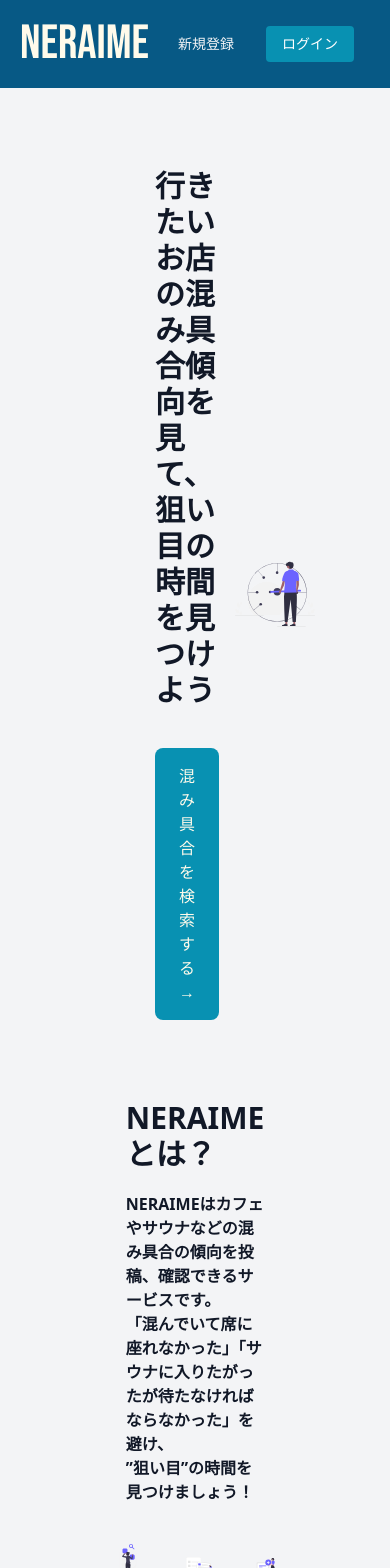
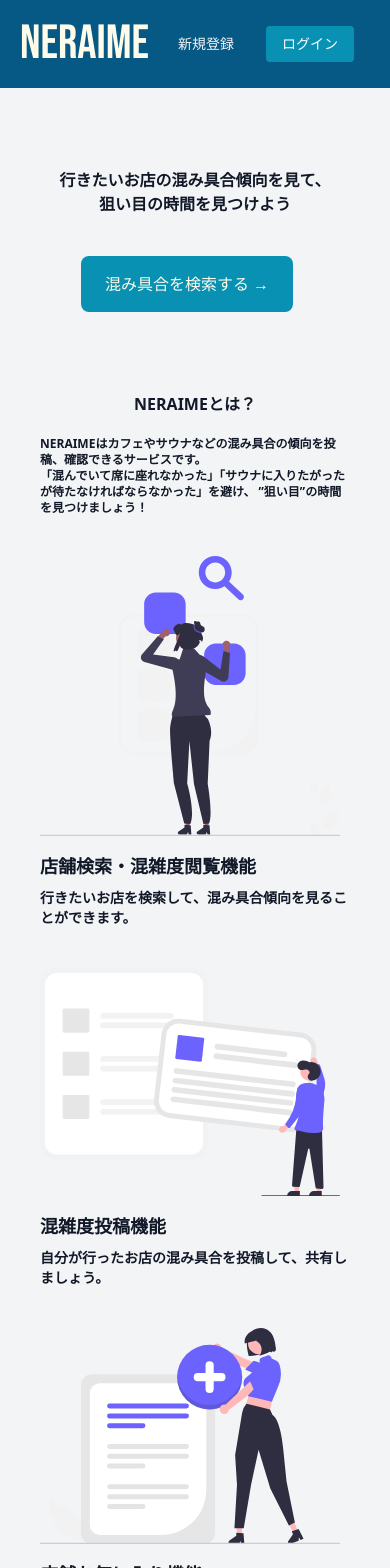
Before and after one commit to Hijikata1869/neraime-frontend, a Next.js app: page / in a window 390 px wide. Shown: the top 1568 px of the page. Built offline with nearby package versions, Linux system fonts and the light colour scheme; no server answers.

Commit message:
トップページをレスポンシブ化#36

```diff
--- a/components/CrowdednessReviewCard.tsx
+++ b/components/CrowdednessReviewCard.tsx
@@ -19,12 +19,13 @@ export const CrowdednessReviewCard: React.FC<CrowdednessReviewCardProps> = memo(
       }
     };
     return (
-      <div className="px-20 w-full">
+      <div className="lg:px-20 md:px-10 w-full">
         {reviews?.map((review) => (
           <div
             key={review.id}
             className="bg-white px-8 py-4 mb-10 rounded-lg shadow-md flex flex-col"
           >
+            <div className="hidden md:block">
               <div className="flex justify-between items-center mb-2">
                 <div>
                   <p className="text-gray-500 text-xs">{`${review.created_at} ${review.day_of_week} ${review.time}の訪問`}</p>
@@ -34,23 +35,44 @@ export const CrowdednessReviewCard: React.FC<CrowdednessReviewCardProps> = memo(
                     review.level
                   )}`}
                 >
-                <p className={`text-sm text-white font-bold`}>{review.level}</p>
+                  <p className={`text-sm text-white font-bold`}>
+                    混み具合：{review.level}
+                  </p>
+                </div>
+              </div>
+            </div>
+            <div className="md:hidden mb-2">
+              <div className="flex flex-col justify-start items-start">
+                <div>
+                  <p className="text-gray-500 text-xs mb-2">{`${review.created_at} ${review.day_of_week} ${review.time}の訪問`}</p>
+                </div>
+                <div
+                  className={`px-2 py-1 rounded ${changeBackgroundColor(
+                    review.level
+                  )}`}
+                >
+                  <p className={`text-sm text-white font-bold`}>
+                    混み具合：{`${review.level}`}
+                  </p>
+                </div>
               </div>
             </div>
             <div>
               <Link
                 href={`/stores/${review.store_id}`}
-                className="font-bold text-lg text-cyan-600"
+                className="font-bold md:text-lg text-sm text-cyan-600"
               >
                 {review.store_name}
               </Link>
             </div>
             {review.memo?.length !== 0 && (
               <div className="mt-2">
-                <p className="text-gray-900">{review.memo}</p>
+                <p className="text-gray-900 text-sm md:text-base">
+                  {review.memo}
+                </p>
               </div>
             )}
-            <div className="flex items-center justify-end mt-4">
+            <div className="flex items-center md:justify-end justify-start mt-4">
               <div className="flex items-center">
                 <div className="relative w-10 h-10">
                   <Image
--- a/components/IndexPage.tsx
+++ b/components/IndexPage.tsx
@@ -4,13 +4,13 @@ import Image from "next/image";
 
 export const IndexPage: React.FC = memo(() => {
   return (
-    <div className="w-full flex flex-col justify-center items-center px-40 pt-20">
-      <div className="flex justify-between">
-        <div className="flex flex-col justify-center">
-          <h2 className="text-gray-900 font-bold text-3xl">
+    <div className="w-full flex flex-col justify-center items-center lg:px-40 md:px-20 px-10 pt-20">
+      <div className="flex md:justify-between">
+        <div className="flex flex-col md:justify-center items-center md:items-start">
+          <h2 className="text-gray-900 font-bold lg:text-3xl md:text-xl">
             行きたいお店の混み具合傾向を見て、
           </h2>
-          <h2 className="text-gray-900 font-bold text-3xl">
+          <h2 className="text-gray-900 font-bold lg:text-3xl md:text-xl">
             狙い目の時間を見つけよう
           </h2>
           <div>
@@ -27,22 +27,31 @@ export const IndexPage: React.FC = memo(() => {
           width={350}
           height={350}
           priority
+          className="hidden md:block"
         />
       </div>
       <div className="flex flex-col mt-20">
         <div className="flex flex-col justify-center items-center">
-          <h2 className="text-gray-900 font-bold text-3xl">NERAIMEとは？</h2>
-          <p className="text-gray-900 font-semibold mt-5">
+          <h2 className="text-gray-900 font-bold lg:text-3xl md:text-xl">
+            NERAIMEとは？
+          </h2>
+          <p className="text-gray-900 font-semibold mt-5 lg:text-base md:text-sm hidden md:block">
             NERAIMEはカフェやサウナなどの混み具合の傾向を投稿、確認できるサービスです。
             <br />
             「混んでいて席に座れなかった」「サウナに入りたがったが待たなければならなかった」を避け、
             <br />
             ”狙い目”の時間を見つけましょう！
           </p>
+          <p className="text-gray-900 font-semibold mt-5 text-xs md:hidden">
+            NERAIMEはカフェやサウナなどの混み具合の傾向を投稿、確認できるサービスです。
+            <br />
+            「混んでいて席に座れなかった」「サウナに入りたがったが待たなければならなかった」を避け、
+            ”狙い目”の時間を見つけましょう！
+          </p>
         </div>
       </div>
-      <div className="flex justify-between items-baseline space-x-10 mt-10">
-        <div className="flex flex-col w-1/3">
+      <div className="flex md:flex-row flex-col md:justify-between md:items-baseline md:space-x-10 mt-10">
+        <div className="flex flex-col md:w-1/3 mb-10 md:mb-0">
           <Image
             src={"/search.svg"}
             alt="title image"
@@ -57,7 +66,7 @@ export const IndexPage: React.FC = memo(() => {
             行きたいお店を検索して、混み具合傾向を見ることができます。
           </p>
         </div>
-        <div className="flex flex-col w-1/3">
+        <div className="flex flex-col md:w-1/3 mb-10 md:mb-0">
           <Image
             src={"/post.svg"}
             alt="title image"
@@ -72,7 +81,7 @@ export const IndexPage: React.FC = memo(() => {
             自分が行ったお店の混み具合を投稿して、共有しましょう。
           </p>
         </div>
-        <div className="flex flex-col w-1/3">
+        <div className="flex flex-col md:w-1/3">
           <Image
             src={"/bookmark.svg"}
             alt="title image"
--- a/components/LatestAllPosts.tsx
+++ b/components/LatestAllPosts.tsx
@@ -28,7 +28,7 @@ export const LatestAllPosts: React.FC = memo(() => {
   }, []);
 
   return (
-    <div className="w-full px-40 my-20">
+    <div className="w-full lg:px-40 md:px-20 px-10 my-20">
       <h2 className="font-bold text-gray-900 text-3xl mb-5">新着の投稿</h2>
       {latestPosts?.length !== 0 ? (
         <div className="flex flex-col justify-center items-center">
```
Lines whose indentation alone changed are shown as unchanged.
